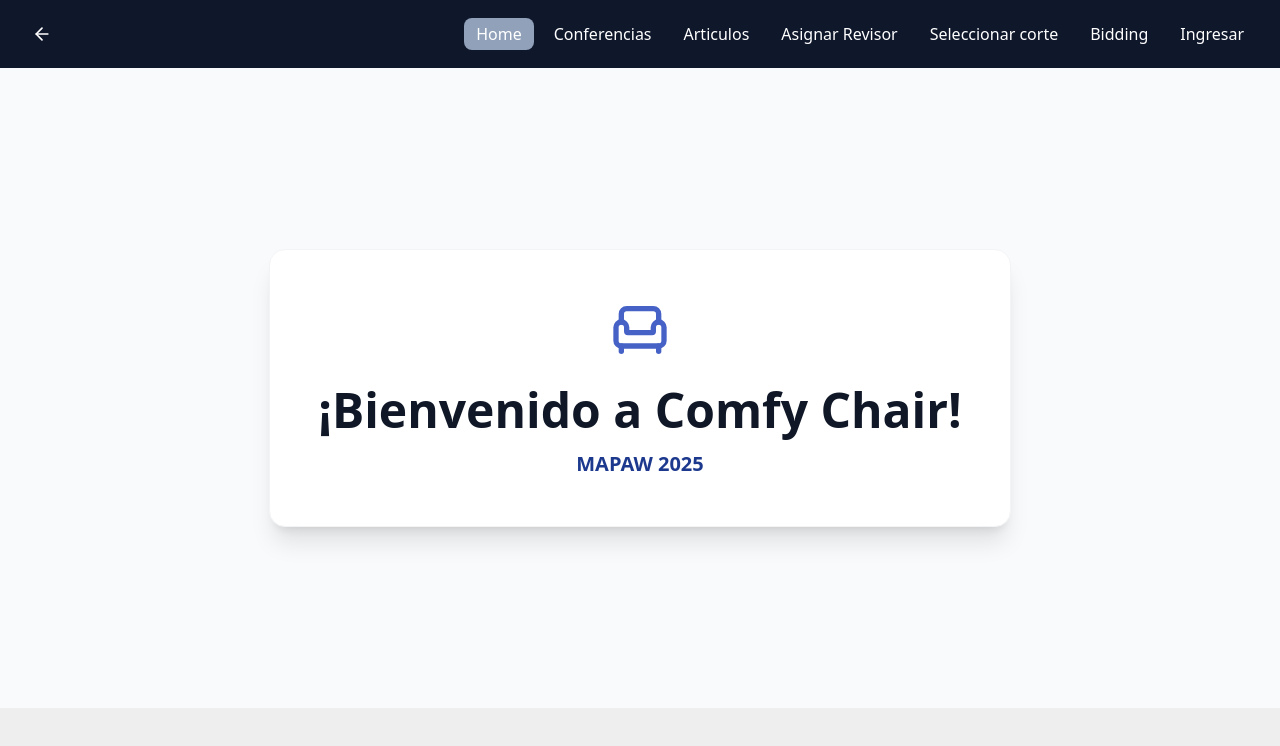
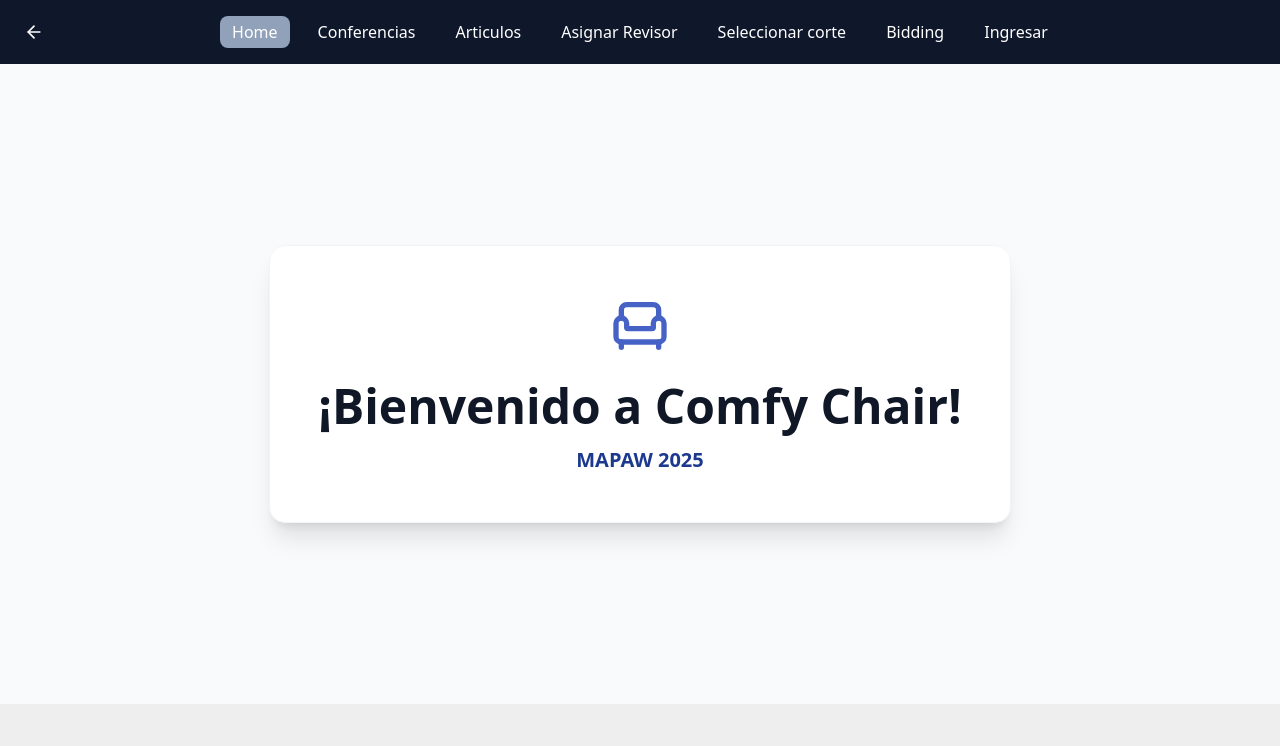
Before and after one commit to MAPAW-UNLP/comfy-chair-2025, a React (Vite) app: page / in a window 1280 px wide. Shown: the top 746 px of the page. Built offline with nearby package versions, Linux system fonts and the light colour scheme.

Commit message:
arreglo el boton de menu

```diff
--- a/src/routes/__root.tsx
+++ b/src/routes/__root.tsx
@@ -31,16 +31,16 @@ const RootLayout = () => {
       <div className="flex flex-col h-screen">
 
         {/* Navbar superior */}
-        <header className="bg-slate-900 text-white px-6 py-4 flex items-center justify-between">
+        <header className="relative bg-slate-900 text-white px-6 py-4 flex items-center justify-between md:justify-center">
           <button
             onClick={handleBack}
-            className="p-2 rounded-md hover:bg-slate-700 flex items-center justify-center"
+            className="absolute left-4 p-2 rounded-md hover:bg-slate-700 flex items-center justify-center"
             title="Volver"
           >
             <ArrowLeft size={20} />
           </button>
 
-          <nav className="hidden md:flex gap-2">
+          <nav className="hidden md:flex gap-4">
             {links.map((link) => (
               <Link
                 key={link.to}
@@ -54,19 +54,20 @@ const RootLayout = () => {
 
           <button
             onClick={() => setIsOpen(true)}
-            className="md:hidden p-1 rounded hover:bg-gray-700"
+            className="md:hidden p-1 rounded hover:bg-gray-700 ml-auto"
           >
             <Menu />
           </button>
         </header>
+
 
         {/* Cuerpo principal */}
         <div className="flex flex-1 overflow-hidden">
 
           {/* Sidebar móvil */}
           <aside
-            className={`fixed z-20 top-0 left-0 h-full bg-slate-900 text-white w-64 transform transition-transform duration-300 ${
-              isOpen ? 'translate-x-0' : '-translate-x-full'
+            className={`fixed z-20 top-0 right-0 h-full bg-slate-900 text-white w-64 transform transition-transform duration-300 ${
+              isOpen ? 'translate-x-0' : 'translate-x-full'
             } md:hidden`}
           >
             <div className="flex items-center justify-between p-4">
```
